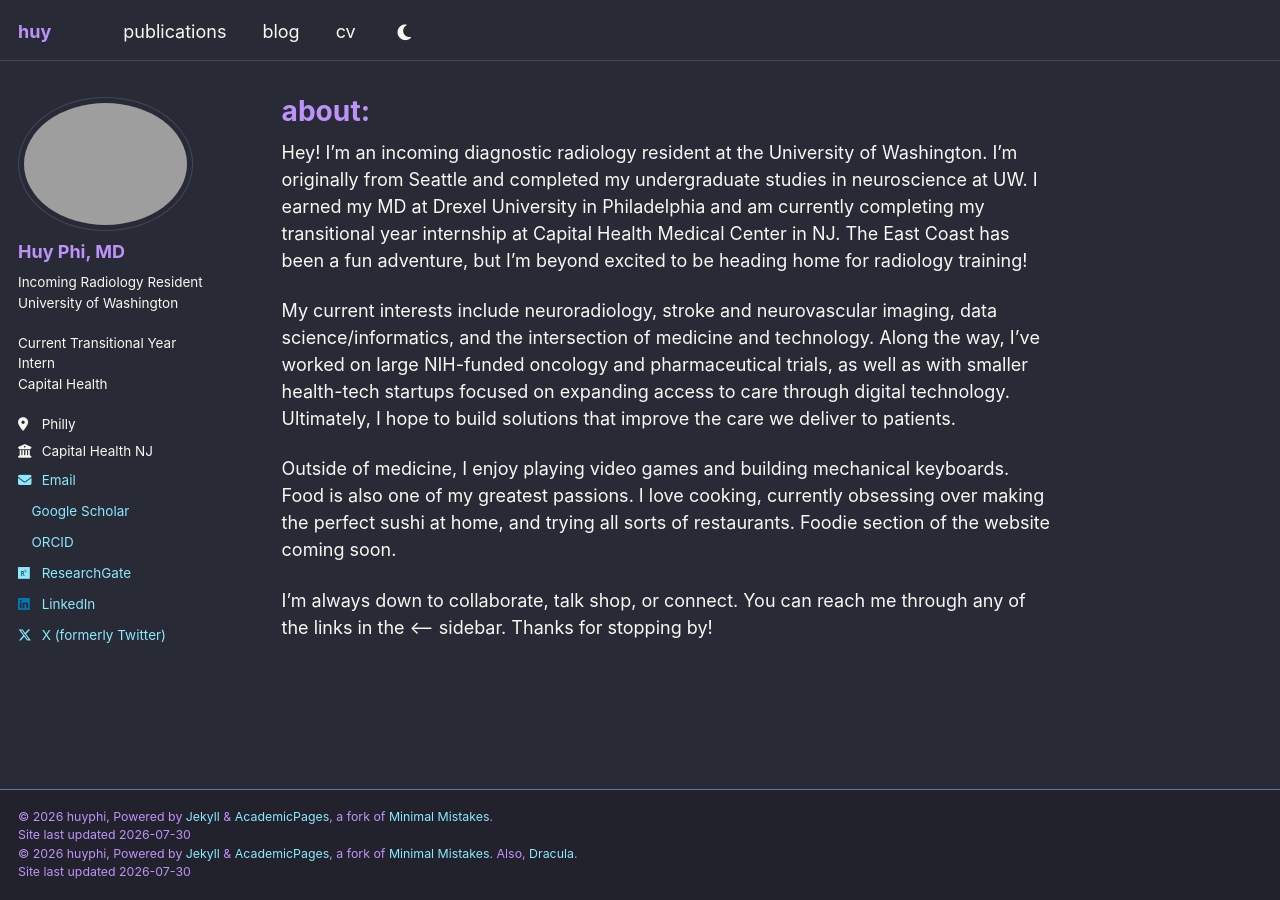
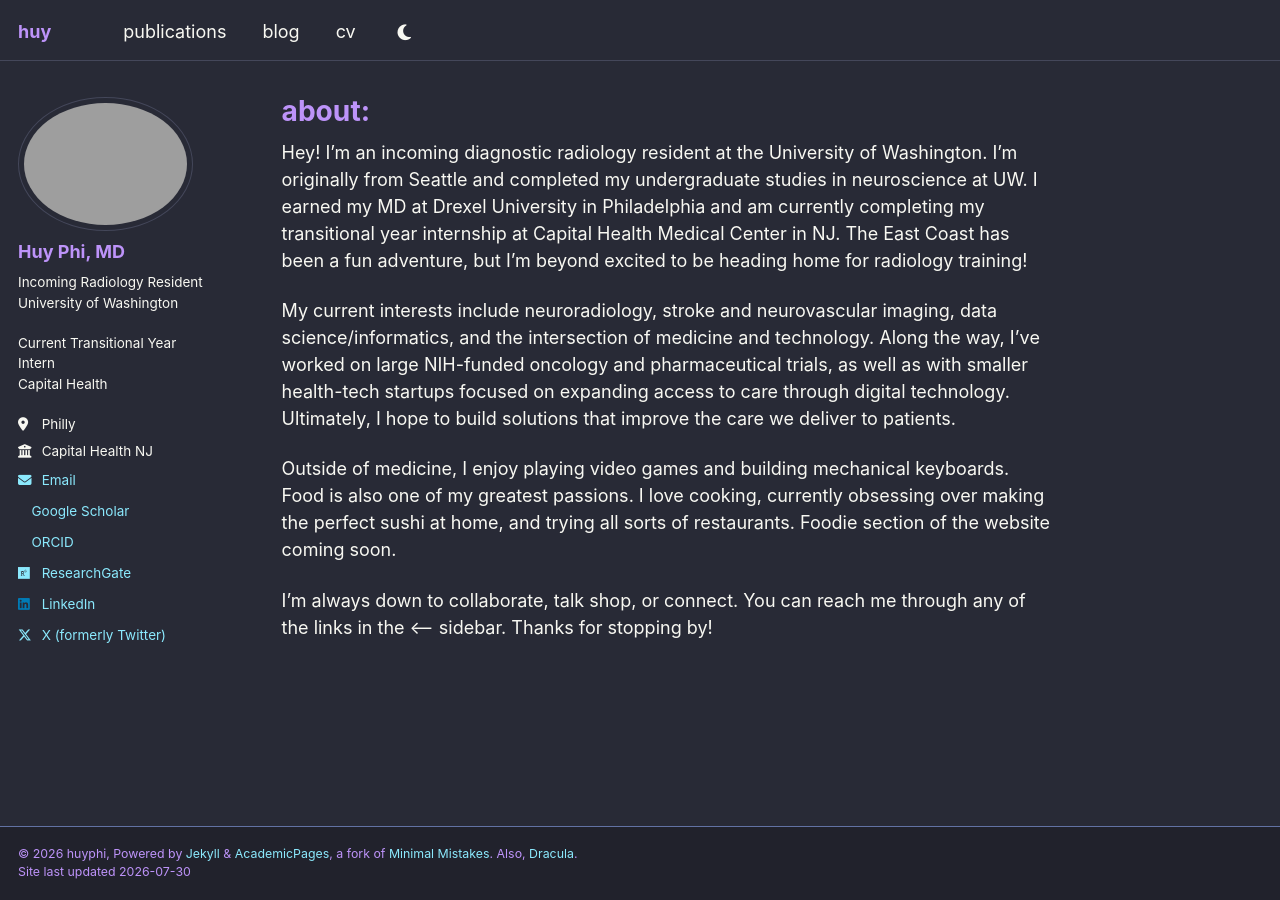
Before and after one commit to huyphi/huyphi.github.io, a Jekyll site: the page built from _pages/about.md, in a window 1280 px wide. Built offline with Jekyll 4.4.1, drawn with Linux system fonts in a browser that asks for light colours; a style sheet for code colours, icons or effects is not loaded.

Commit message:
Update footer.html

```diff
--- a/_includes/footer.html
+++ b/_includes/footer.html
@@ -41,17 +41,6 @@
   &amp;
   <a href="https://github.com/academicpages/academicpages.github.io">AcademicPages</a>,
   a fork of
-  <a href="https://mademistakes.com/work/minimal-mistakes-jekyll-theme/" rel="nofollow">Minimal Mistakes</a>.<br />
-  Site last updated {{ "now" | date: '%Y-%m-%d' }}
-</div>
-
-<div class="page__footer-copyright">
-  &copy; {{ site.time | date: '%Y' }} {{ site.name | default: site.title }},
-  {{ site.data.ui-text[site.locale].powered_by | default: "Powered by" }}
-  <a href="https://jekyllrb.com" rel="nofollow">Jekyll</a>
-  &amp;
-  <a href="https://github.com/academicpages/academicpages.github.io">AcademicPages</a>,
-  a fork of
   <a href="https://mademistakes.com/work/minimal-mistakes-jekyll-theme/" rel="nofollow">Minimal Mistakes</a>.
   Also,
   <a href="https://draculatheme.com/" rel="nofollow">Dracula</a>.<br />
```
